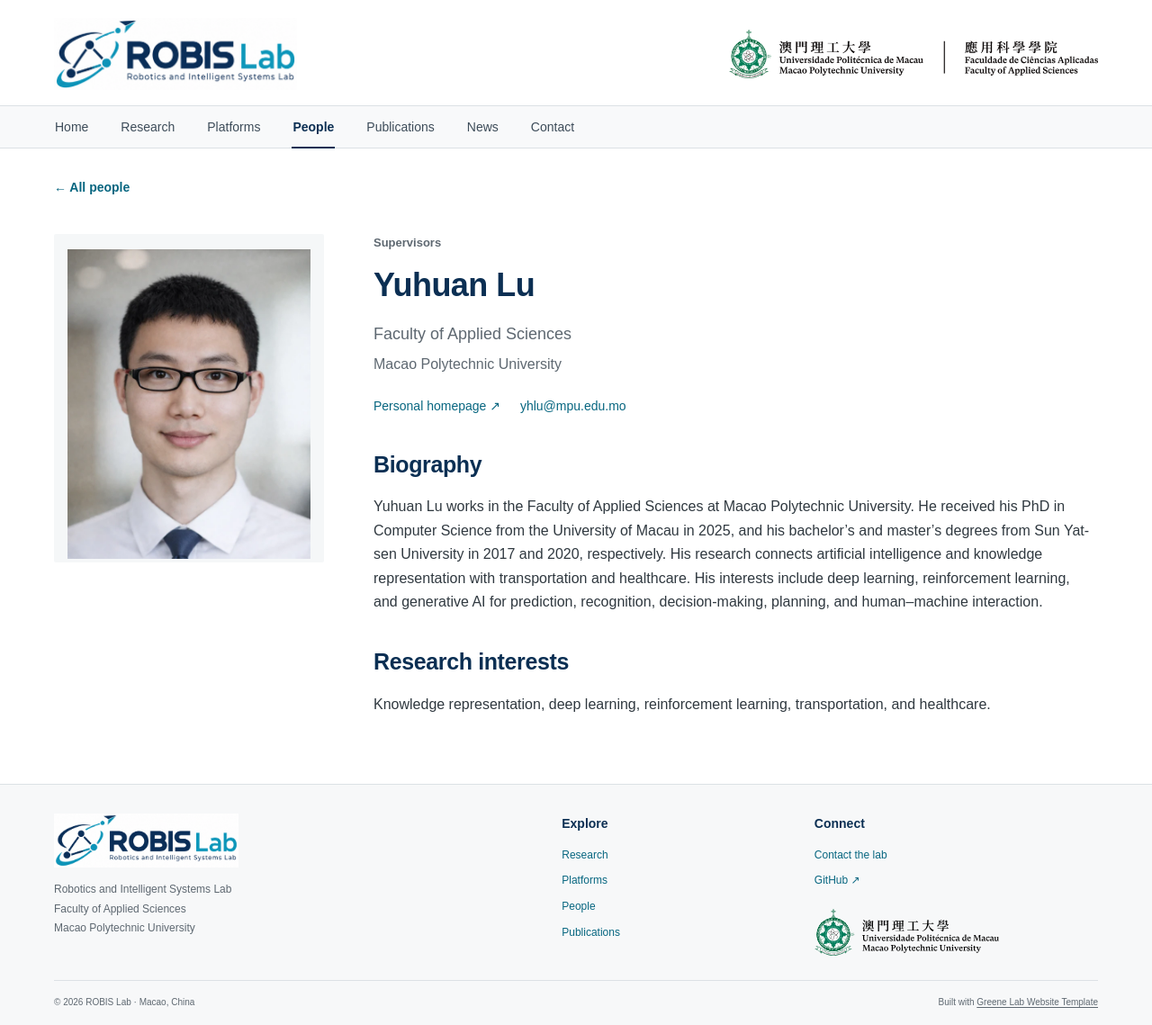
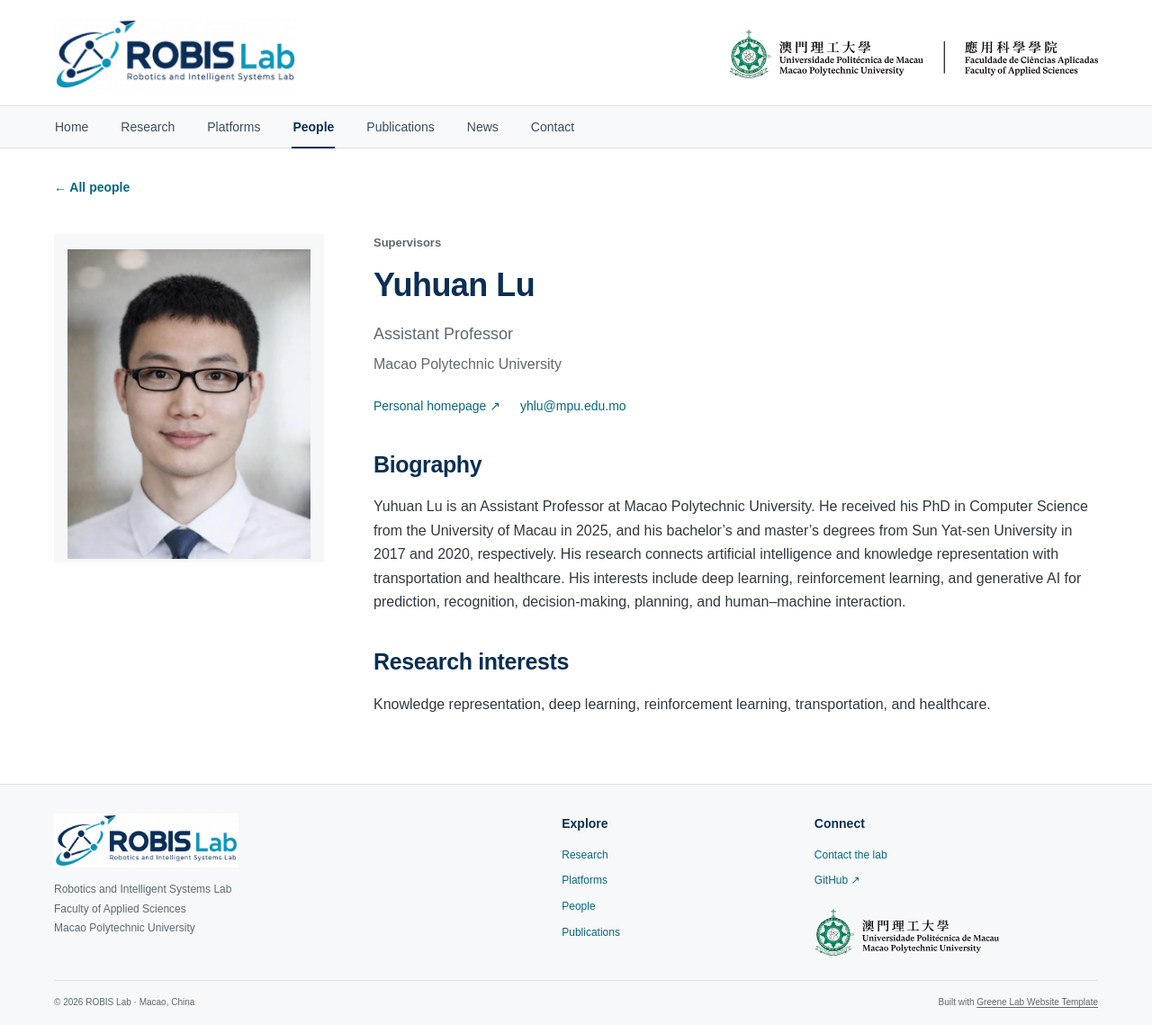
Before and after one commit to JunhaoWei-mpu/ROBIS-Lab, a Jekyll site: the page built from _members/yuhuan-lu.md, in a window 1280 px wide. Shown: the whole page at 90% size. Built offline with Jekyll 4.4.1, drawn with Linux system fonts in a browser that asks for light colours.

Commit message:
Confirm Yuhuan Lu as Assistant Professor

```diff
--- a/_members/yuhuan-lu.md
+++ b/_members/yuhuan-lu.md
@@ -2,7 +2,7 @@
 name: Yuhuan Lu
 title: Yuhuan Lu
 description: Knowledge representation, deep learning, reinforcement learning, transportation, and healthcare.
-role: Faculty of Applied Sciences
+role: Assistant Professor
 institution: Macao Polytechnic University
 group: Supervisors
 order: 1
@@ -20,4 +21,4 @@ image_width: 600
 image_height: 764
 ---
 
-Yuhuan Lu works in the Faculty of Applied Sciences at Macao Polytechnic University. He received his PhD in Computer Science from the University of Macau in 2025, and his bachelor’s and master’s degrees from Sun Yat-sen University in 2017 and 2020, respectively. His research connects artificial intelligence and knowledge representation with transportation and healthcare. His interests include deep learning, reinforcement learning, and generative AI for prediction, recognition, decision-making, planning, and human–machine interaction.
+Yuhuan Lu is an Assistant Professor at Macao Polytechnic University. He received his PhD in Computer Science from the University of Macau in 2025, and his bachelor’s and master’s degrees from Sun Yat-sen University in 2017 and 2020, respectively. His research connects artificial intelligence and knowledge representation with transportation and healthcare. His interests include deep learning, reinforcement learning, and generative AI for prediction, recognition, decision-making, planning, and human–machine interaction.
```
Also changed, not shown: other parts of _members/yuhuan-lu.md (+1 -0 lines), CONTENT_SOURCES.md (+1 -0 lines), CONTENT_TODO.md (+4 -3 lines), README.md.
